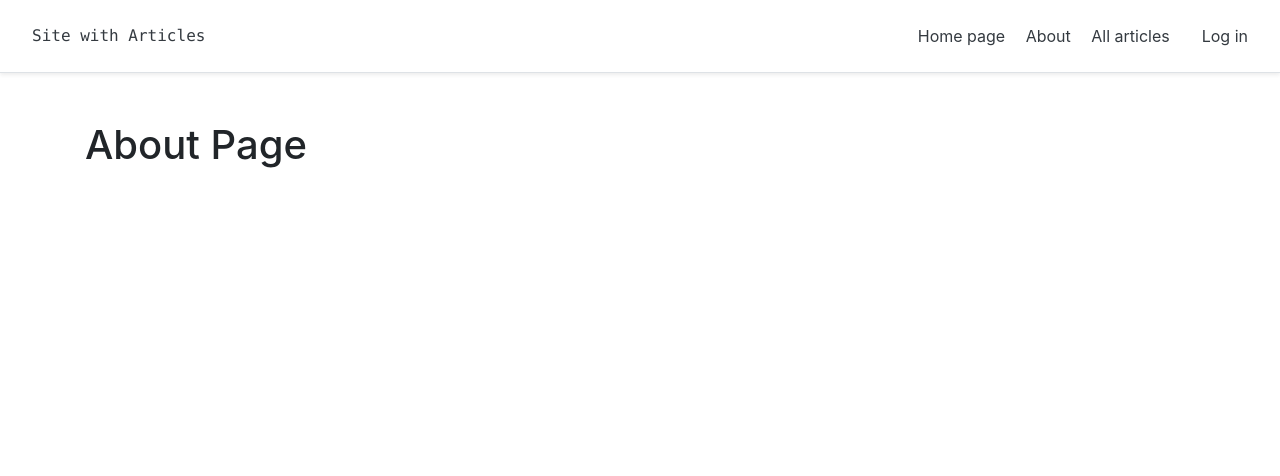
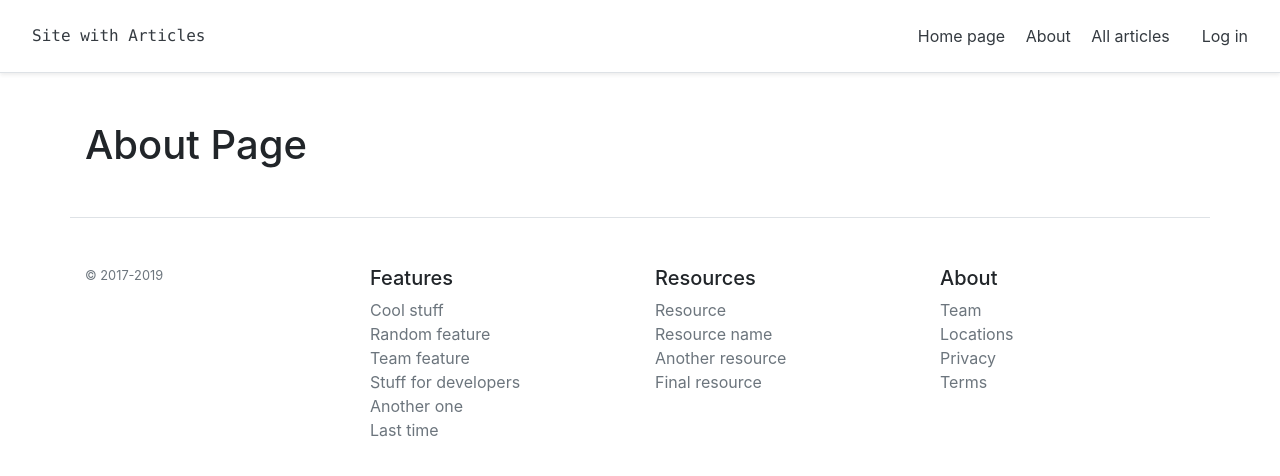
Before and after one commit to Oleksandr-Yurchyk/passwordless-app, a Flask app: page /about in a window 1280 px wide. Shown: the top 476 px of the page. Run offline with Flask 2, Linux system fonts and the light colour scheme; some libraries are stand-ins or nearby versions.

Commit message:
make it better

```diff
--- a/app/config.py
+++ b/app/config.py
@@ -5,8 +5,7 @@ DEBUG = True
 SECRET_KEY = 'd1a4771d2f3bd4f561f68f3ad19dc004855fba3db'
 
 # DB
-LOCAL_HOST = 'http://127.0.0.1:8000'
-# SQLALCHEMY_DATABASE_URI = 'postgresql://postgres:password@localhost/flask_db'
+LOCAL_HOST = 'https://passwordless-app.herokuapp.com'
 SQLALCHEMY_DATABASE_URI = 'sqlite:///test.db'
 SQLALCHEMY_TRACK_MODIFICATIONS = False
 SQLALCHEMY_ECHO = False
--- a/app/templates/layout.html
+++ b/app/templates/layout.html
@@ -27,6 +27,42 @@
 {% block content %}
 
 {% endblock %}
+<footer class="container pt-4 my-md-5 pt-md-5 border-top">
+    <div class="row">
+        <div class="col-12 col-md">
+            <small class="d-block mb-3 text-muted">© 2017-2019</small>
+        </div>
+        <div class="col-6 col-md">
+            <h5>Features</h5>
+            <ul class="list-unstyled text-small">
+                <li><a class="text-muted" href="#">Cool stuff</a></li>
+                <li><a class="text-muted" href="#">Random feature</a></li>
+                <li><a class="text-muted" href="#">Team feature</a></li>
+                <li><a class="text-muted" href="#">Stuff for developers</a></li>
+                <li><a class="text-muted" href="#">Another one</a></li>
+                <li><a class="text-muted" href="#">Last time</a></li>
+            </ul>
+        </div>
+        <div class="col-6 col-md">
+            <h5>Resources</h5>
+            <ul class="list-unstyled text-small">
+                <li><a class="text-muted" href="#">Resource</a></li>
+                <li><a class="text-muted" href="#">Resource name</a></li>
+                <li><a class="text-muted" href="#">Another resource</a></li>
+                <li><a class="text-muted" href="#">Final resource</a></li>
+            </ul>
+        </div>
+        <div class="col-6 col-md">
+            <h5>About</h5>
+            <ul class="list-unstyled text-small">
+                <li><a class="text-muted" href="#">Team</a></li>
+                <li><a class="text-muted" href="#">Locations</a></li>
+                <li><a class="text-muted" href="#">Privacy</a></li>
+                <li><a class="text-muted" href="#">Terms</a></li>
+            </ul>
+        </div>
+    </div>
+</footer>
 
 <script src="https://code.jquery.com/jquery-3.3.1.slim.min.js"
         integrity="sha384-q8i/X+965DzO0rT7abK41JStQIAqVgRVzpbzo5smXKp4YfRvH+8abtTE1Pi6jizo"
--- a/wsgi.py
+++ b/wsgi.py
@@ -3,4 +3,4 @@ from app import create_app
 app = create_app()
 
 if __name__ == '__main__':
-    app.run(port=8000, host='127.0.0.1')
+    app.run()
```
